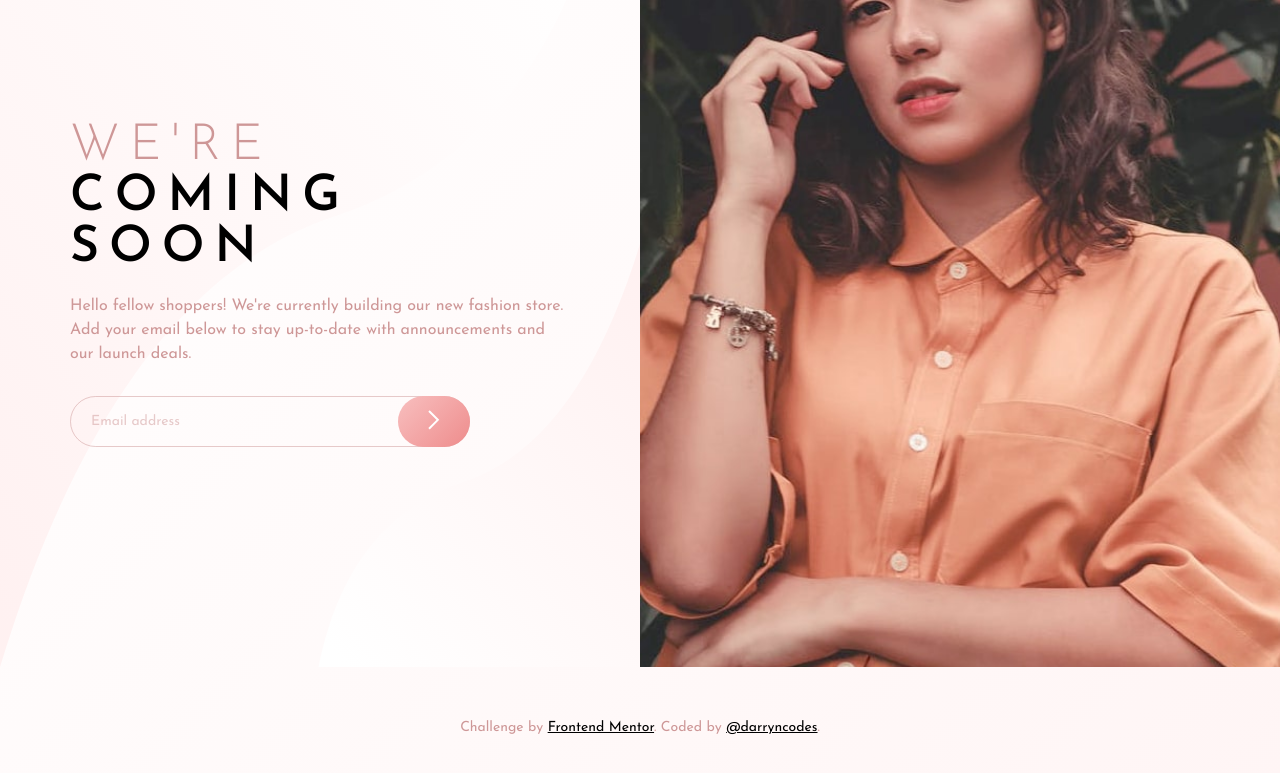
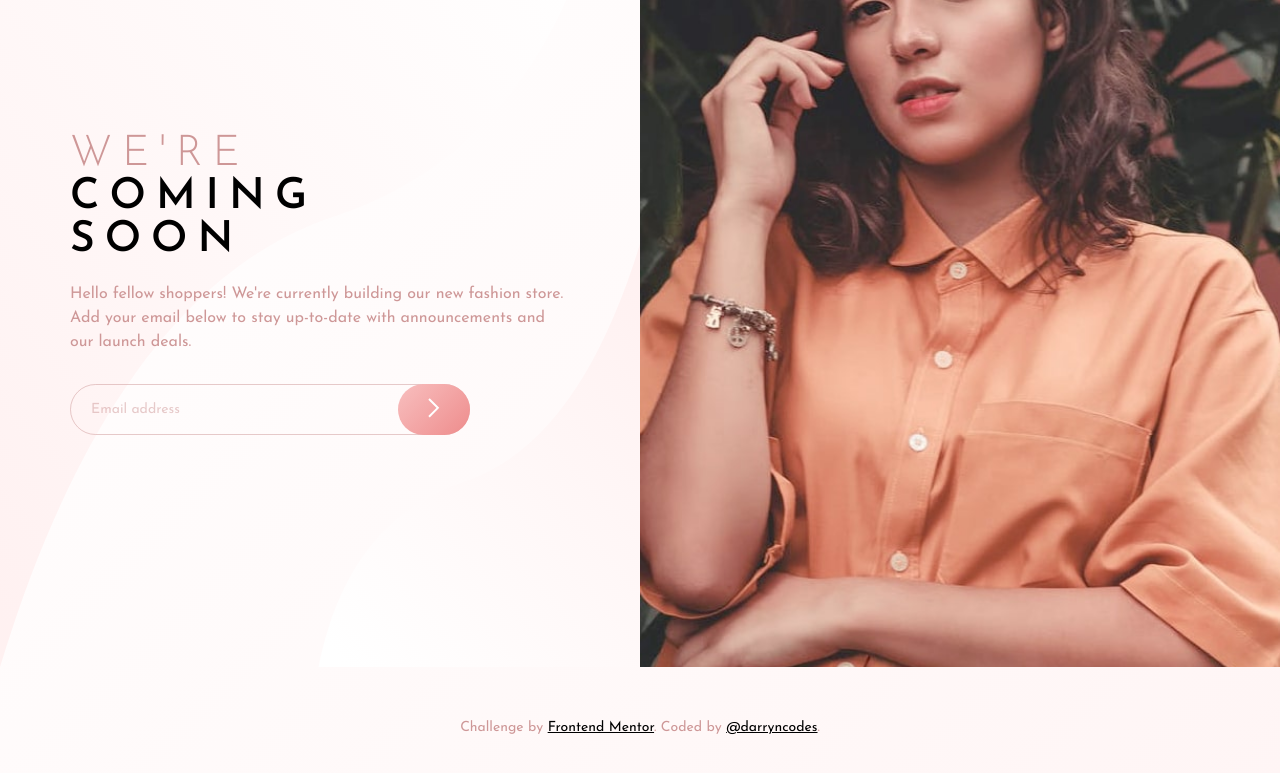
Before and after one commit to darryncodes/base-apparel-coming-soon-page, a plain HTML site: page index.html in a window 1280 px wide. Shown: the part 133-906 px from the top of the page. Drawn offline with Linux system fonts and the light colour scheme.

Commit message:
reducing h1 font-size

```diff
--- a/scss/components/_base-apparel-coming-soon.scss
+++ b/scss/components/_base-apparel-coming-soon.scss
@@ -59,7 +59,7 @@ article {
 
 h1 {
   font-weight: 600;
-  font-size: 5rem;
+  font-size: 4.25rem;
   color: $black;
   text-transform: uppercase;
   letter-spacing: 10px;
```
Also changed, not shown: css/style.css, css/style.min.css.
